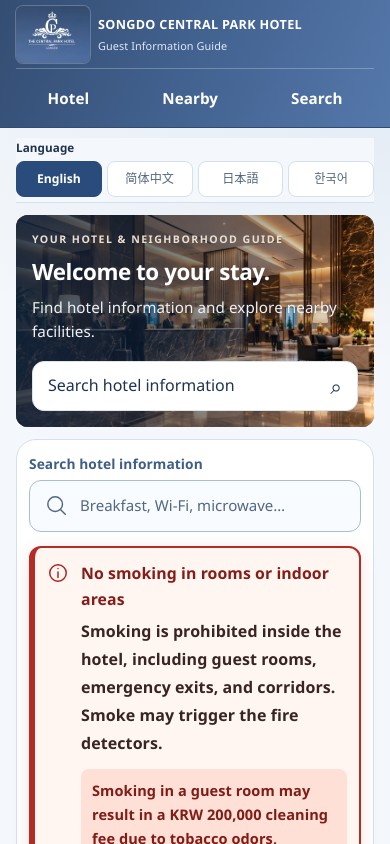
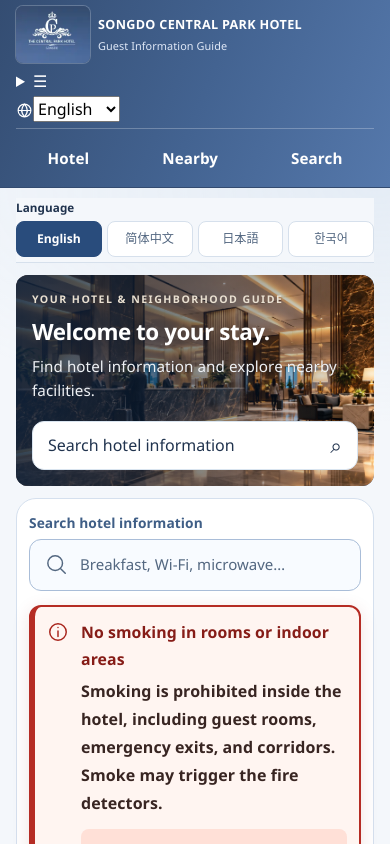
Before and after one commit to unispace1357-blip/CPH-INFORMATION-PROGRAM, a React (Vite) app: page /guest in a window 390 px wide. Shown: the top 844 px of the page. Built offline with nearby package versions, Linux system fonts and the light colour scheme.

Commit message:
feat(guest): mobile header menu and compact four-language selector

```diff
--- a/src/components/layout/GuideLayout.tsx
+++ b/src/components/layout/GuideLayout.tsx
@@ -11,7 +11,7 @@ export function GuideLayout({ audience = 'guest' }: { audience?: 'guest' | 'staf
   const isStaff = audience === 'staff'
   const [isRequestOpen, setIsRequestOpen] = useState(false)
   const requestTriggerRef = useRef<HTMLButtonElement>(null)
-  const { language } = useGuestLanguage()
+  const { language, setLanguage } = useGuestLanguage()
   const m = MESSAGES[language].ui
   const { pathname } = useLocation()
   const isIndex = pathname === (isStaff ? '/staff' : '/guest')
@@ -45,6 +45,26 @@ export function GuideLayout({ audience = 'guest' }: { audience?: 'guest' | 'staf
             <img className="brand-logo" src={`${import.meta.env.BASE_URL}hotel-logo.webp`} width="214" height="166" alt="The Central Park Hotel Songdo" />
             <span className="brand-copy"><span className="brand-name">{isStaff ? 'Information Guide' : 'SONGDO CENTRAL PARK HOTEL'}</span><span className="brand-caption">{isStaff ? 'FRONT DESK · 직원용 안내' : m.brandCaption}</span></span>
           </Link>
+          {!isStaff && <div className="guest-mobile-controls">
+            <details className="guest-mobile-menu">
+              <summary aria-label={m.navigationLabel}><span aria-hidden="true">☰</span></summary>
+              <nav aria-label={m.navigationLabel}>
+                <a href="#hotel-information" onClick={event => { scrollToSection(event); event.currentTarget.closest('details')?.removeAttribute('open') }}>{m.navHotel}</a>
+                <a href="#nearby-facilities" onClick={event => { scrollToSection(event); event.currentTarget.closest('details')?.removeAttribute('open') }}>{m.navNearby}</a>
+                <a href="#guest-search" onClick={event => { scrollToSection(event); event.currentTarget.closest('details')?.removeAttribute('open') }}>{m.navSearch}</a>
+              </nav>
+            </details>
+            <label className="guest-mobile-language">
+              <Icon name="globe" size={17} />
+              <span className="visually-hidden">{m.languageLabel}</span>
+              <select aria-label={m.languageLabel} value={language} onChange={event => setLanguage(event.target.value as typeof language)}>
+                <option value="ko">한국어</option>
+                <option value="en">English</option>
+                <option value="zh-CN">简体中文</option>
+                <option value="ja">日本語</option>
+              </select>
+            </label>
+          </div>}
           {isStaff ? <nav className="staff-header-actions" aria-label="직원용 내비게이션">
             <button ref={requestTriggerRef} type="button" className="header-link staff-request-trigger"
               onClick={() => setIsRequestOpen(true)} aria-haspopup="dialog">요청사항</button>
```
